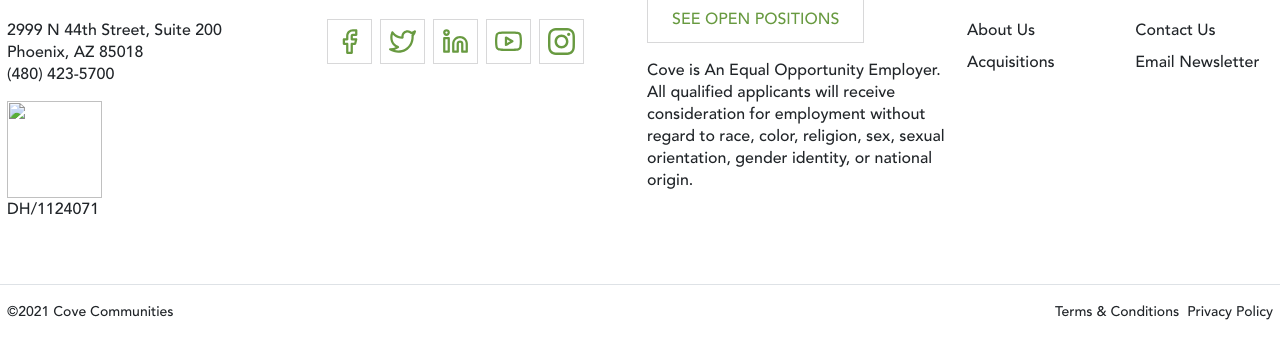
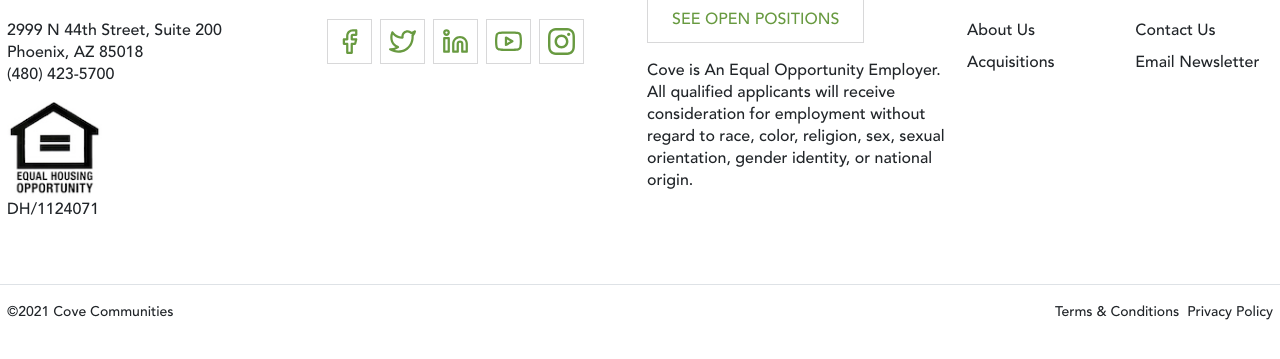
Before and after one commit to Company-Smart-ui/cove, a website: page src/index.html in a window 1280 px wide. Shown: the part 1803-2162 px from the top of the page. Drawn offline with nearby package versions, Linux system fonts and the light colour scheme; files that its build step writes are made by us from their sources; the site is published under a folder, as on GitHub Pages, so addresses that start at the root find nothing; a web font is replaced by a local one.

Commit message:
img in footer

```diff
--- a/src/html-templates/footer.html
+++ b/src/html-templates/footer.html
@@ -9,7 +9,7 @@
                     <a href="tel:4804235700">(480) 423-5700</a>
                 </address>
                 <div>
-                    <img src="/images/icons/footer-img.jpg" width="95" height="97" alt="">
+                    <img src="images/icons/footer-img.jpg" width="95" height="97" alt="">
                     <p>DH/1124071</p>
                 </div>
             </div>
```
